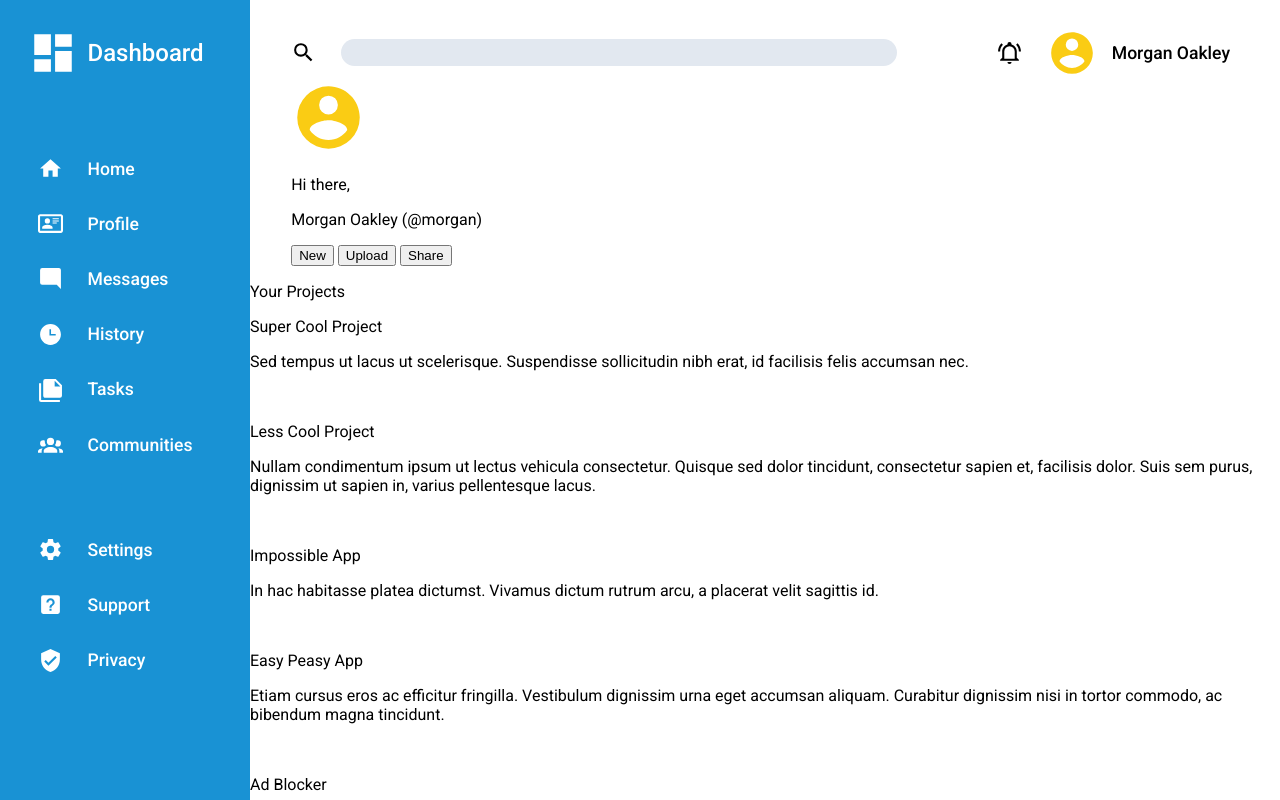
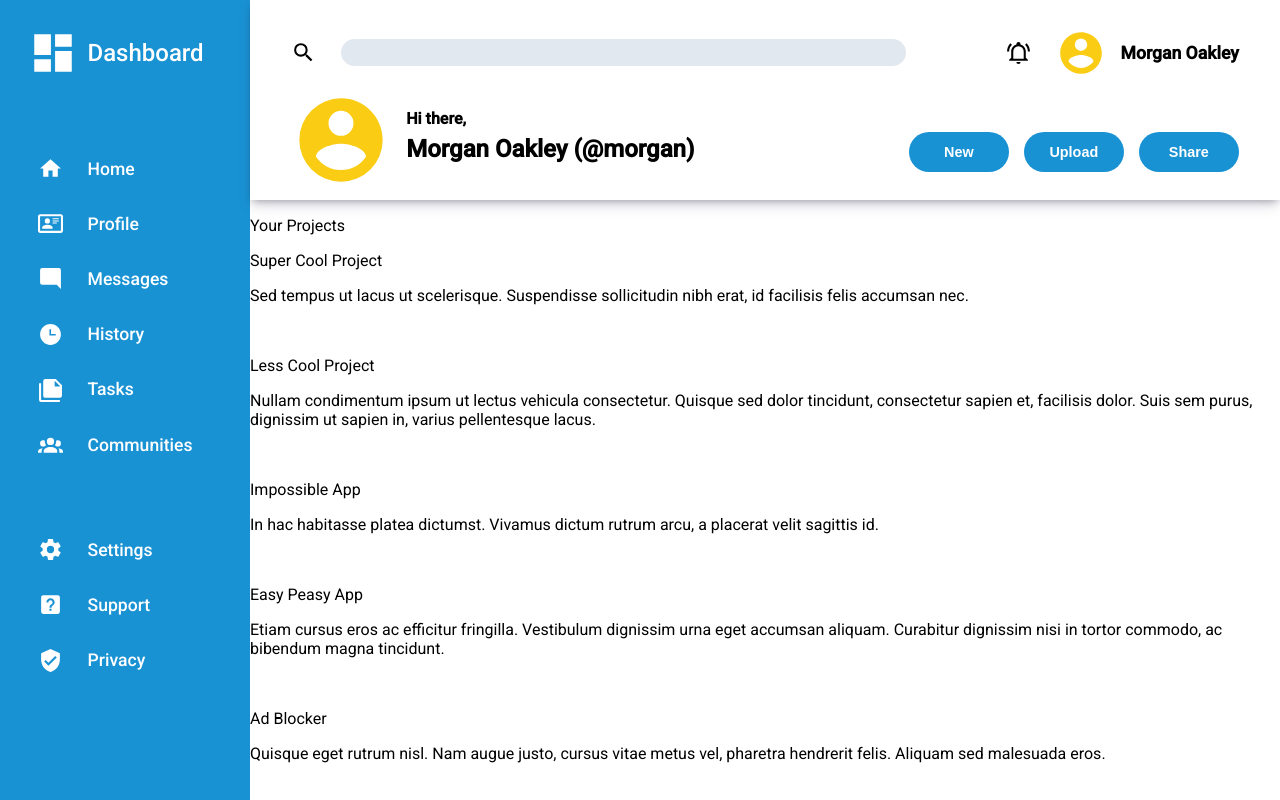
Before and after one commit to PersephoneXO/top-admin-dashboard, a plain HTML site: page index.html in a window 1280 px wide. Shown: the top 800 px of the page. Drawn offline with Linux system fonts and the light colour scheme.

Commit message:
header css finished

```diff
--- a/index.html
+++ b/index.html
@@ -78,9 +78,11 @@
                 <svg id="header-profile-r2" xmlns="http://www.w3.org/2000/svg" viewBox="0 0 24 24"><path d="M12,19.2C9.5,19.2 7.29,17.92 6,16C6.03,14 10,12.9 12,12.9C14,12.9 17.97,14 18,16C16.71,17.92 14.5,19.2 12,19.2M12,5A3,3 0 0,1 15,8A3,3 0 0,1 12,11A3,3 0 0,1 9,8A3,3 0 0,1 12,5M12,2A10,10 0 0,0 2,12A10,10 0 0,0 12,22A10,10 0 0,0 22,12C22,6.47 17.5,2 12,2Z" /></svg>
                 <p id="header-welcome">Hi there,</p>
                 <p id="header-name">Morgan Oakley (@morgan)</p>
-                <button class="header-main-buttons">New</button>
-                <button class="header-main-buttons">Upload</button>
-                <button class="header-main-buttons">Share</button>
+                <div class="header-button-container">
+                    <button class="header-main-buttons">New</button>
+                    <button class="header-main-buttons">Upload</button>
+                    <button class="header-main-buttons">Share</button>
+                </div>
             </div>
 
         </div>
--- a/styles.css
+++ b/styles.css
@@ -110,11 +110,13 @@ body{
 .header{
     grid-area: hdr;
     padding-left: 4%;
+    padding-right: 4%;
     display: grid;
     grid-template-areas: "hr1"
     "hr2";
     padding-top: 25px;
     background-color: #ffffff;
+    box-shadow: rgba(50, 50, 93, 0.25) 0px 6px 12px -2px, rgba(0, 0, 0, 0.3) 0px 3px 7px -3px;
 }
 
 .header-row1{
@@ -123,6 +125,7 @@ body{
     grid-template-rows: auto;
     grid-template-columns: auto 3fr auto auto auto;
     align-items: center;
+    margin-bottom: 10px;
 }
 
 #magnify-glass{
@@ -151,21 +154,64 @@ body{
 }
 
 #header-name-r1{
-    font-weight: 500;
+    font-weight: 600;
     font-size: 1.1rem;
-    margin-right: 50px;
     margin-left: 15px;
 }
 
 
 
 .header-row2{
-grid-area: hr2;
+    grid-area: hr2;
+    display: grid;
+    grid-template-rows: auto auto;
+    grid-template-columns: auto auto 1fr auto;
+    grid-template-areas: "hp2 hw . ."
+    "hp2 hn . hbc";
+    align-items: center;
+    padding-bottom: 10px;
 }
 
 #header-profile-r2{
-    height: 75px;
+    height: 100px;
     fill: #facc14;
+    grid-area: hp2;
+    margin-right: 15px;
+}
+
+#header-welcome{
+    grid-area: hw;
+    font-weight: 600;
+    margin-bottom: 0;
+}
+
+#header-name{
+    grid-area: hn;
+    font-size: 1.5rem;
+    font-weight: 600;
+    margin-top: 0;
+}
+
+.header-button-container{
+    grid-area: hbc;
+    align-self:flex-start;
+    display: grid;
+    grid-template-rows: auto;
+    grid-template-columns: auto auto auto;
+    gap: 15px;
+    }
+
+.header-main-buttons{
+    background-color: #1992d4;
+    border-style: none;
+    color:#ffffff ;
+    height: 40px;
+    width: 100px;
+    border-radius: 20px;
+    text-align: center;
+    font-size: .9rem;
+    font-weight: 550;
+
 }
 
 
```
